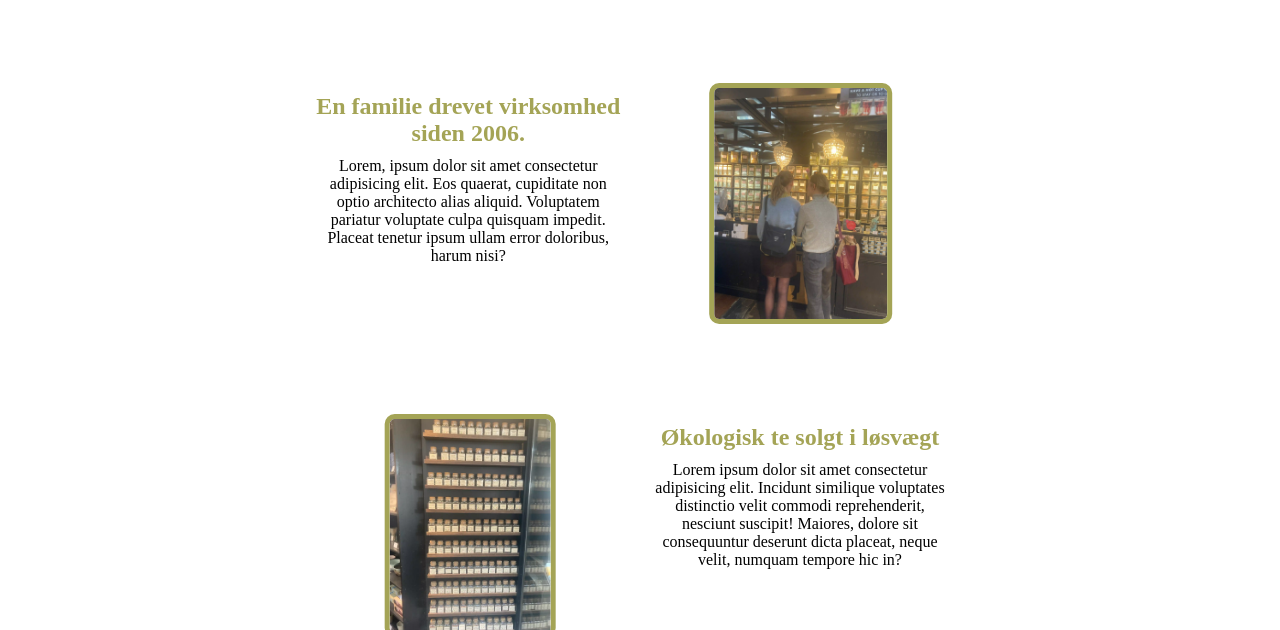
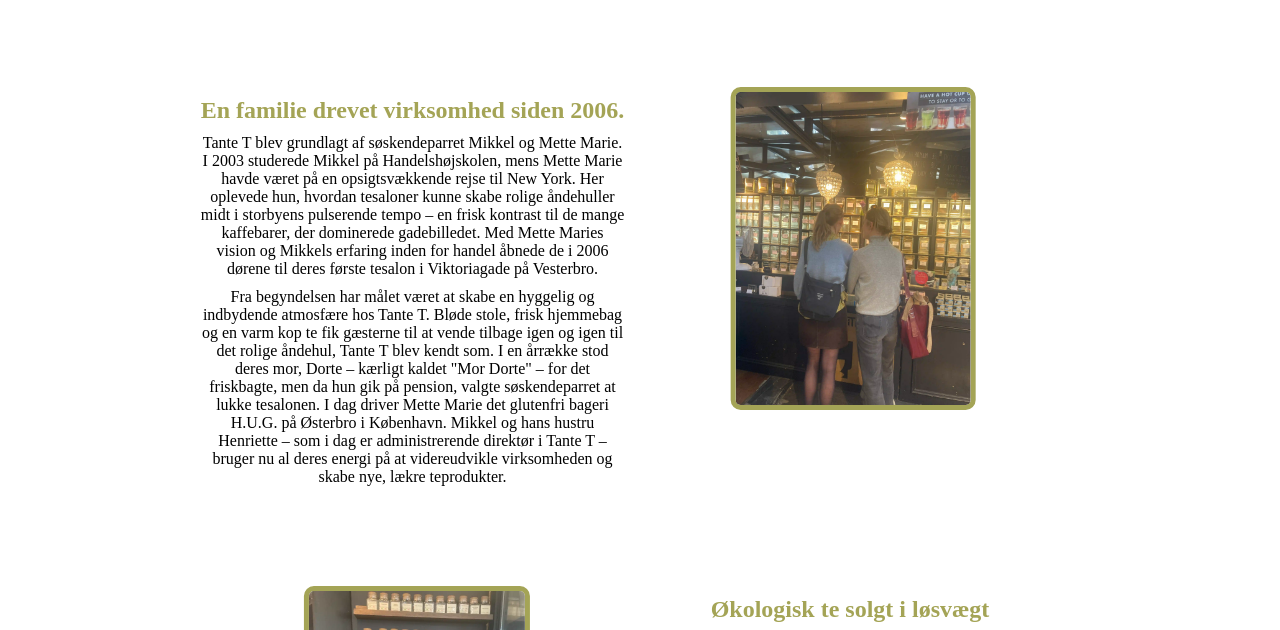
Before and after one commit to margrethe1316/tante_t_redeseign, a plain HTML site: page om_os.html in a window 1280 px wide. Shown: the part 268-898 px from the top of the page. Drawn offline with Linux system fonts and the light colour scheme.

Commit message:
Om os med tekst

```diff
--- a/om_os.css
+++ b/om_os.css
@@ -42,3 +42,8 @@ h3 {
 p {
   margin: 10px;
 }
+
+a {
+  text-decoration: none;
+  color: #a4a456;
+}
--- a/om_os.html
+++ b/om_os.html
@@ -51,11 +51,27 @@
 
 
             <h2>En familie drevet virksomhed siden 2006.</h2>
-            <P>Lorem, ipsum dolor sit amet consectetur adipisicing elit. Eos quaerat, cupiditate non optio architecto
-                alias
-                aliquid. Voluptatem pariatur voluptate culpa quisquam impedit. Placeat tenetur ipsum ullam error
-                doloribus,
-                harum nisi?</P>
+            <P>Tante T blev grundlagt af søskendeparret Mikkel og Mette Marie. I 2003 studerede Mikkel på
+                Handelshøjskolen, mens Mette
+                Marie havde været på en opsigtsvækkende rejse til New York. Her oplevede hun, hvordan tesaloner kunne
+                skabe rolige
+                åndehuller midt i storbyens pulserende tempo – en frisk kontrast til de mange kaffebarer, der dominerede
+                gadebilledet.
+                Med Mette Maries vision og Mikkels erfaring inden for handel åbnede de i 2006 dørene til deres første
+                tesalon i
+                Viktoriagade på Vesterbro.
+            </P>
+            <p> Fra begyndelsen har målet været at skabe en hyggelig og indbydende atmosfære hos Tante T. Bløde stole,
+                frisk hjemmebag
+                og en varm kop te fik gæsterne til at vende tilbage igen og igen til det rolige åndehul, Tante T blev
+                kendt som. I en
+                årrække stod deres mor, Dorte – kærligt kaldet "Mor Dorte" – for det friskbagte, men da hun gik på
+                pension, valgte
+                søskendeparret at lukke tesalonen.
+                I dag driver Mette Marie det glutenfri bageri H.U.G. på Østerbro i København. Mikkel og hans hustru
+                Henriette – som i
+                dag er administrerende direktør i Tante T – bruger nu al deres energi på at videreudvikle virksomheden
+                og skabe nye, lækre teprodukter.</p>
         </div>
 
         <div>
@@ -69,13 +85,23 @@
     <div class="grid_2-1">
         <div class="order">
             <h2>Økologisk te solgt i løsvægt</h2>
-            <p>Lorem ipsum dolor sit amet consectetur adipisicing elit. Incidunt similique voluptates distinctio velit
-                commodi reprehenderit, nesciunt suscipit! Maiores, dolore sit consequuntur deserunt dicta placeat, neque
-                velit, numquam tempore hic in?</p>
+            <p>Hos Tante T finder du over 150 forskellige slags te i høj kvalitet – og over halvdelen af dem er
+                økologiske. Alle
+                varianter sælges i løsvægt, så du selv kan vælge den mængde, der passer dig.
+                Siden 2006 har vi skabt unikke teblandinger, som kun fås hos os – blandt andet:
+                Mormors Sommerhave, Farmors Feriedrøm, Økologisk Cool Ginger, Økologisk Sanders Lakrids, Økologisk
+                Triple Lakrids,
+                Liselejeblanding, Tante Lottes Julete, Snehvide – og mange flere.
+            <p>Følg Tante T på <a href="https://www.facebook.com/tantensunivers">Facebook</a> og på Instagram
+                @tantensunivers
+            <p><a href="https://www.findsmiley.dk/130731">Her kan du finde vores smiley rapporter</a></p>
+            </p>
+
         </div>
         <div>
             <img class="border" src="images/tantete.webp" alt="Te">
         </div>
+
     </div>
 
     <footer>
--- a/oms_os_layout.css
+++ b/oms_os_layout.css
@@ -4,7 +4,7 @@
     grid-template-columns: 1fr 1fr;
     gap: 10px;
     margin-top: 90px;
-    max-width: 630px;
+    max-width: 830px;
     margin-inline: auto;
   }
   .order {
@@ -13,9 +13,10 @@
   .familie {
     display: grid;
     grid-template-columns: 1fr 1fr;
+
     gap: 10px;
-    margin-top: 86px;
-    max-width: 677px;
+    margin-top: 90px;
+    max-width: 900px;
     margin-inline: auto;
   }
 }
```
Also changed, not shown: index.html (+12 -4 lines).
